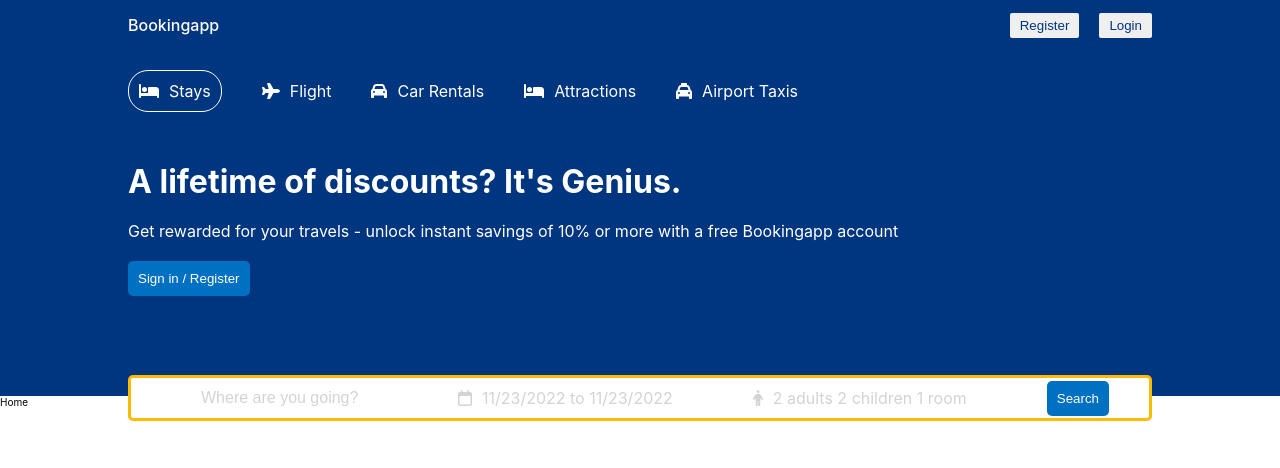
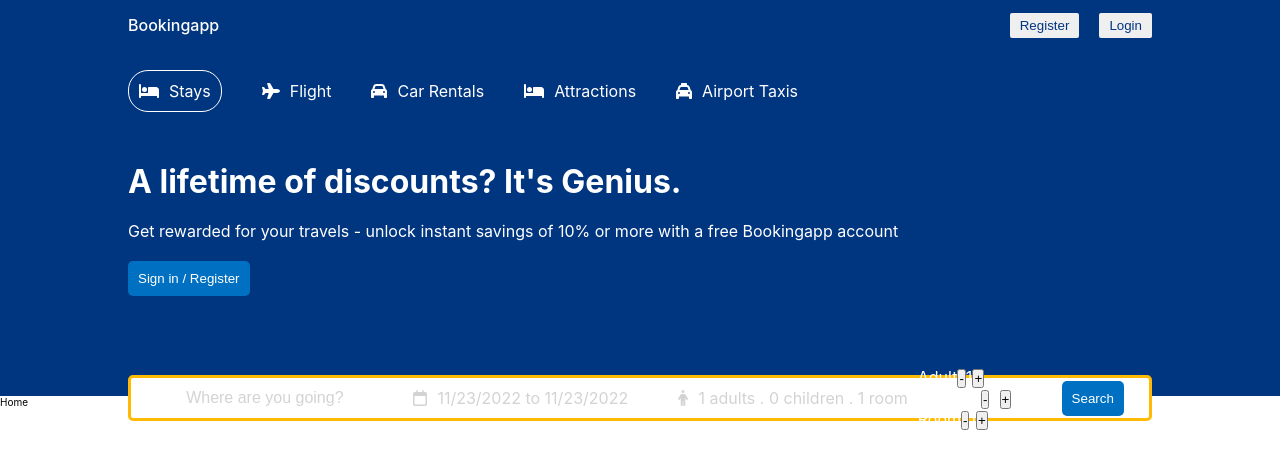
Before and after one commit to esteemayo/hotel-booking-app-client, a React (Create React App) app: page / in a window 1280 px wide. Shown: the top 468 px of the page. Built offline with nearby package versions, Linux system fonts and the light colour scheme.

Commit message:
feat: add more contents

```diff
--- a/src/components/header/Header.jsx
+++ b/src/components/header/Header.jsx
@@ -18,6 +18,12 @@ const Header = () => {
       key: 'selection',
     },
   ]);
+  const [openOptions, setOpenOptions] = useState(false);
+  const [options, setOptions] = useState({
+    adults: 1,
+    children: 0,
+    room: 1,
+  });
 
   return (
     <div className='header'>
@@ -76,7 +82,27 @@ const Header = () => {
           </div>
           <div className='header__searchItem'>
             <FontAwesomeIcon icon={faPerson} className='header__searchItem--icon' />
-            <span className='header__searchText'>2 adults 2 children 1 room</span>
+            <span className='header__searchText'>{`${options.adults} adults . ${options.children} children . ${options.room} room`}</span>
+            <div className='options'>
+              <div className='options__item'>
+                <span className='options__text'>Adult</span>
+                <button className='option__counterBtn'>-</button>
+                <span className='options__counterNumber'>1</span>
+                <button className='option__counterBtn'>+</button>
+              </div>
+              <div className='options__item'>
+                <span className='options__text'>Children</span>
+                <button className='option__counterBtn'>-</button>
+                <span className='options__counterNumber'>0</span>
+                <button className='option__counterBtn'>+</button>
+              </div>
+              <div className='options__item'>
+                <span className='options__text'>Room</span>
+                <button className='option__counterBtn'>-</button>
+                <span className='options__counterNumber'>1</span>
+                <button className='option__counterBtn'>+</button>
+              </div>
+            </div>
           </div>
           <div className='header__searchItem'>
             <button className='header__btn'>Search</button>
```
